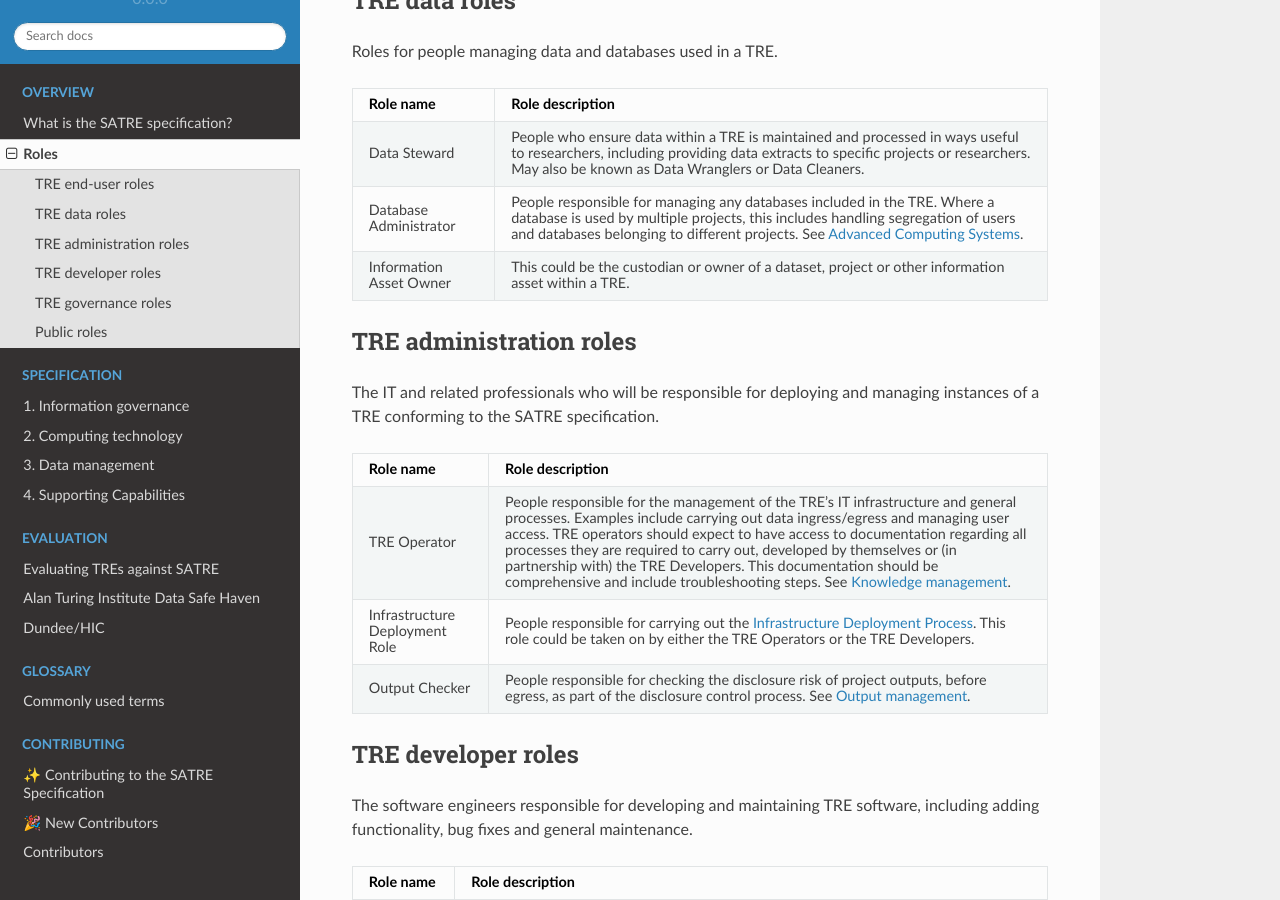
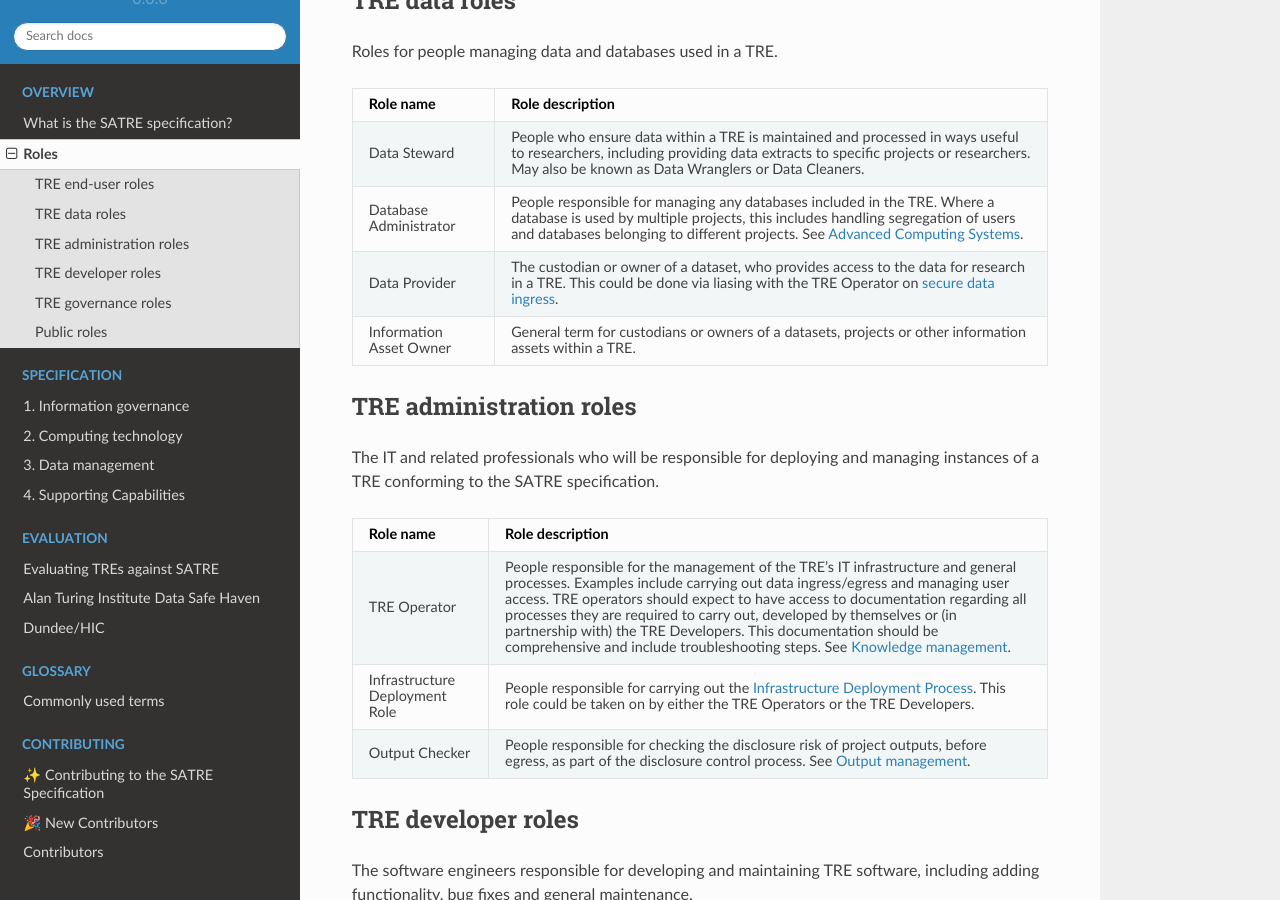
Before and after one commit to sa-tre/satre-specification, a Sphinx documentation site: the page built from docs/source/roles.md, in a window 1280 px wide and 900 px high, scrolled down 596 px. Built offline with Sphinx 7.4.7 and the Read the Docs theme 2.0.0, drawn with Linux system fonts in a browser that asks for light colours.

Commit message:
add data provider

````diff
--- a/docs/source/roles.md
+++ b/docs/source/roles.md
@@ -41,8 +41,10 @@ Roles for people managing data and databases used in a TRE.
   - People who ensure data within a TRE is maintained and processed in ways useful to researchers, including providing data extracts to specific projects or researchers. May also be known as Data Wranglers or Data Cleaners.
 * - Database Administrator
   - People responsible for managing any databases included in the TRE. Where a database is used by multiple projects, this includes handling segregation of users and databases belonging to different projects. See {ref}`advanced_CCC`.
+* - Data Provider
+  - The custodian or owner of a dataset, who provides access to the data for research in a TRE. This could be done via liasing with the TRE Operator on {ref}`secure data ingress <data_lifecycle_management>`.
 * - Information Asset Owner
-  - This could be the custodian or owner of a dataset, project or other information asset within a TRE.
+  - General term for custodians or owners of a datasets, projects or other information assets within a TRE.
 
 ```
 
````
Also changed, not shown: docs/source/pillars/data_management.md (+2 -0 lines).
